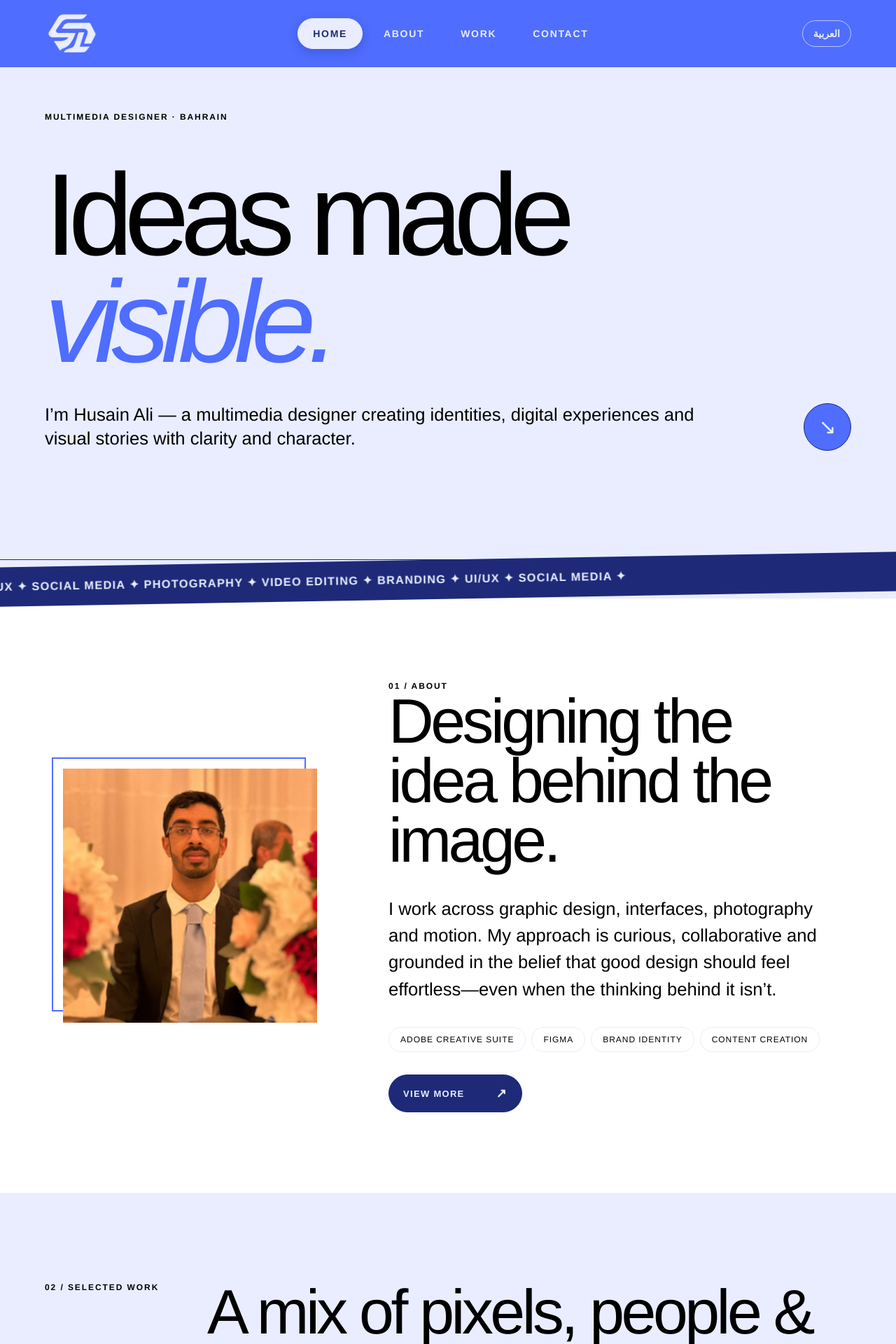
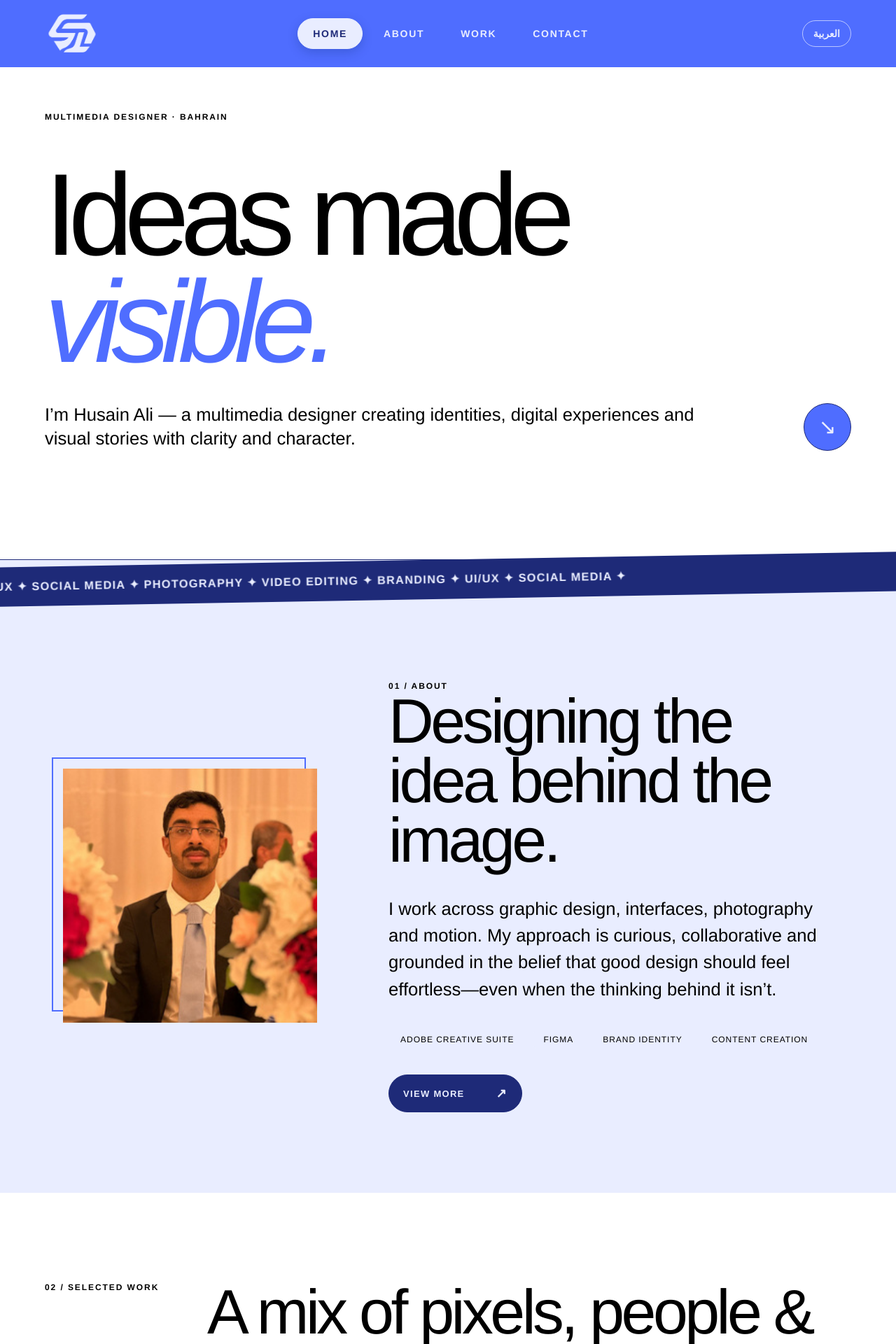
Before and after one commit to husainsaleh123/storm-lab-portfolio, a React (Vite) app: page / in a window 1280 px wide. Shown: the top 1920 px of the page at 70% size. Built offline with nearby package versions, Linux system fonts and the light colour scheme; a web font is replaced by a local one.

Commit message:
fixed dar altawawish project cover

```diff
--- a/src/pages/Home/Home.module.scss
+++ b/src/pages/Home/Home.module.scss
@@ -18,5 +18,5 @@ $ink:#1E2A78;$cream:#E9EDFF;$acid:#4F6DFF;
 
 /* Keep content backgrounds alternating when sections are reordered. */
 .page{color:#000}
-.contentSection:nth-child(odd of .contentSection){background:#E9EDFF;color:#000}
-.contentSection:nth-child(even of .contentSection){background:#FFF;color:#000}
+.contentSection:nth-child(odd of .contentSection){background:#FFF;color:#000}
+.contentSection:nth-child(even of .contentSection){background:#E9EDFF;color:#000}
```
Also changed, not shown: src/data/portfolioProjects.js, 1 other file (tests, documents, lock files or other folders).
